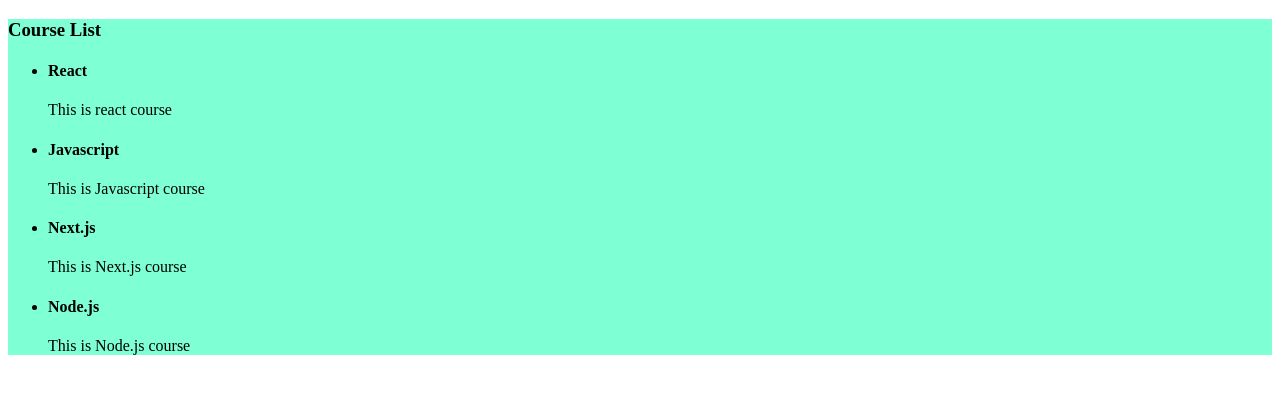
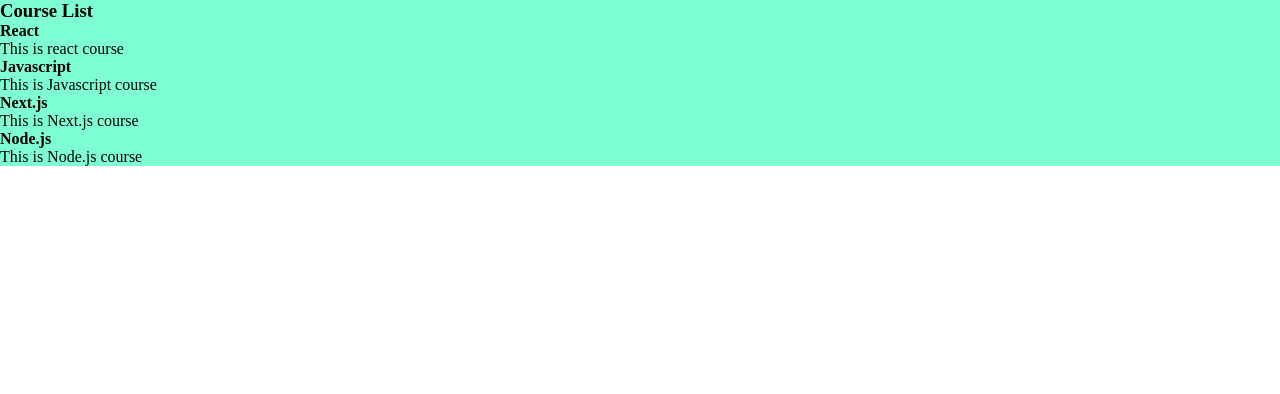
Before and after one commit to masoudhra/react2023ViteStart, a React (Vite) app: page / in a window 1280 px wide. Shown: the top 394 px of the page. Built offline with nearby package versions, Linux system fonts and the light colour scheme.

Commit message:
global css

```diff
--- a/src/App.jsx
+++ b/src/App.jsx
@@ -5,6 +5,7 @@ import CourseList from "./CourseList.jsx";
 import Banner from "./Banner.jsx";
 import Counter from "./Counter.jsx";
 import Form from "./Form.jsx";
+
 
 function App() {
   return (
--- /dev/null
+++ b/src/global.css
@@ -0,0 +1,4 @@
+*{
+    padding: 0;
+    margin: 0;
+}
--- a/src/main.jsx
+++ b/src/main.jsx
@@ -1,6 +1,7 @@
 import React from 'react'
 import ReactDOM from 'react-dom/client'
 import App from './App.jsx'
+import "./global.css";
 
 
 ReactDOM.createRoot(document.getElementById('root')).render(
```
